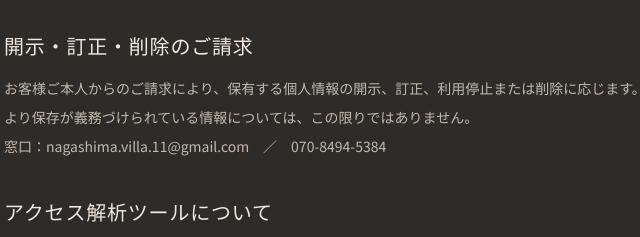
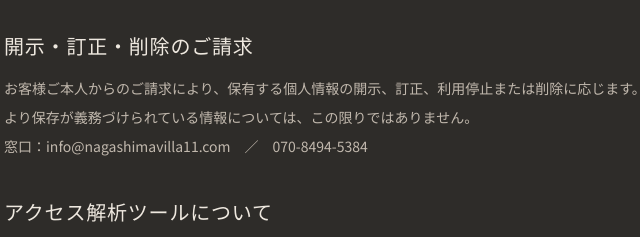
Before and after one commit to nagashimavilla11/.github.io, a plain HTML site: page guide.html in a window 1280 px wide. Shown: the part 3840-4077 px from the top of the page, 161-801 px from the left. Drawn offline with Linux system fonts and the light colour scheme.

Commit message:
Update guide.html

```diff
--- a/guide.html
+++ b/guide.html
@@ -119,7 +119,7 @@
 
       <h3>開示・訂正・削除のご請求</h3>
       <p>お客様ご本人からのご請求により、保有する個人情報の開示、訂正、利用停止または削除に応じます。下記の窓口までご連絡ください。ただし、法令により保存が義務づけられている情報については、この限りではありません。</p>
-      <p>窓口：nagashima.villa.11@gmail.com　／　070-8494-5384</p>
+      <p>窓口：info@nagashimavilla11.com　／　070-8494-5384</p>
 
       <h3>アクセス解析ツールについて</h3>
       <p>当サイトでは、サイトの利用状況を把握し改善に役立てるため、Google LLC が提供するアクセス解析ツール「Google アナリティクス」を利用しています。Google アナリティクスは Cookie 等を使用して、閲覧されたページ、当サイトへの訪問経路、ボタンや予約フォームの操作状況（泊数・人数・料金の目安を含みます）、ご利用の端末・ブラウザの種類、おおよその地域などの情報を収集します。これらの情報に、お名前やメールアドレスなど特定の個人を識別できる情報は含まれません。収集された情報は Google のプライバシーポリシーに基づいて管理されます。詳しくは「<a href="https://policies.google.com/technologies/partner-sites?hl=ja" target="_blank" rel="noopener">Google のサービスを使用するサイトやアプリから収集した情報の Google による使用</a>」をご覧ください。</p>
```
